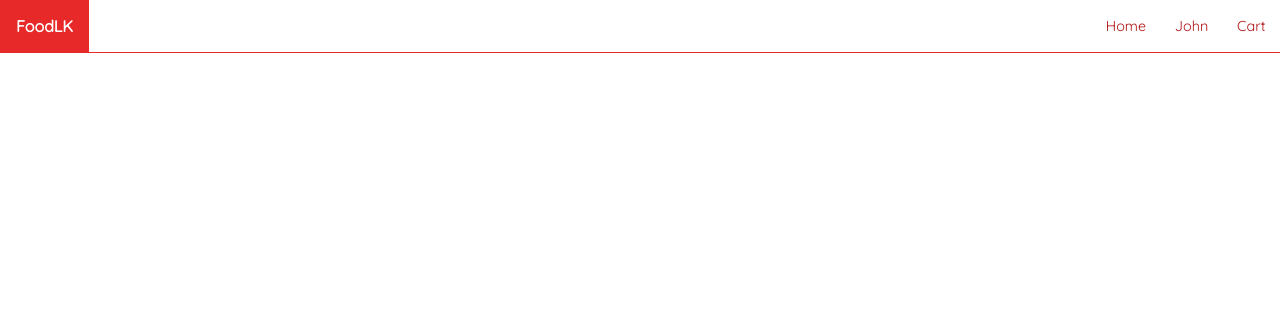
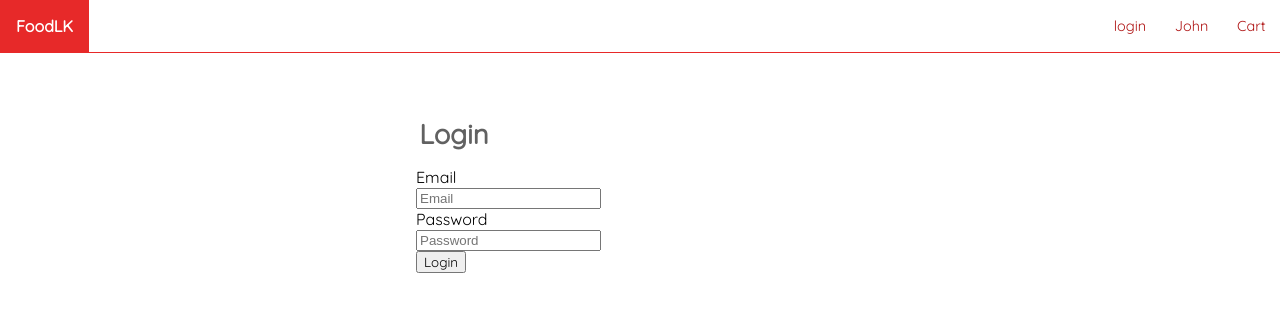
Before and after one commit to NavinduDahanayakeOfficial/foodlk, an Angular app in the folder frontend/: page /login in a window 1280 px wide. Before the commit this address led to /. Shown: the top 312 px of the page. Built offline with nearby package versions, Linux system fonts and the light colour scheme.

Commit message:
set login frontend

```diff
--- a/frontend/src/app/app-routing.module.ts
+++ b/frontend/src/app/app-routing.module.ts
@@ -4,13 +4,15 @@
 import { HomeComponent } from './components/pages/home/home.component';
 import { FoodPageComponent } from './components/pages/food-page/food-page.component';
 import { CartPageComponent } from './components/pages/cart-page/cart-page.component';
+import { LoginPageComponent } from './components/pages/login-page/login-page.component';
 
 const routes: Routes = [
   {path: '', component: HomeComponent},
   {path: 'search/:searchTerm', component: HomeComponent},
   {path: 'tag/:tag', component: HomeComponent},
   {path: 'food/:id', component: FoodPageComponent},
-  {path: 'cart-page', component: CartPageComponent}
+  {path: 'cart-page', component: CartPageComponent},
+  {path: 'login', component: LoginPageComponent},
 ];
 
 @NgModule({
--- /dev/null
+++ b/frontend/src/app/components/pages/login-page/login-page.component.css
@@ -0,0 +1,17 @@
+.container{
+    display: flex;
+    justify-content: center;
+    align-items: center;
+    height: 100%;
+    margin-top: 3rem;
+}
+
+.details{
+    width: 28rem;
+}
+
+form{
+    display: flex;
+    flex-direction: column;
+    justify-content: center;
+}
--- /dev/null
+++ b/frontend/src/app/components/pages/login-page/login-page.component.html
@@ -0,0 +1,30 @@
+<div class="container">
+    <div class="details">
+        <app-title title="Login"></app-title>
+
+        <form [formGroup]="loginForm" (ngSubmit)="submit()">
+            <div class="input-container">
+                <label >Email</label>
+                <div>
+                    <input type="email" placeholder="Email" formControlName="email"/>
+                </div>
+            </div>
+            <div class="error-list" *ngIf="fc.email.errors && isSubmitted">
+                <div *ngIf="fc.email.errors.required">Should not be empty</div>
+                <div *ngIf="fc.email.errors.email">Email is not valid</div>
+            </div>
+            <div class="input-container">
+                <label >Password</label>
+                <div>
+                    <input type="password" placeholder="Password" formControlName="password"/>
+                </div>
+            </div>
+            <div class="error-list" *ngIf="fc.password.errors && isSubmitted">
+                <div *ngIf="fc.password.errors.required">Should not be empty</div>
+            </div>
+            <div class="button">
+                <button type="submit">Login</button>
+            </div>
+        </form>
+    </div>
+</div>
--- /dev/null
+++ b/frontend/src/app/components/pages/login-page/login-page.component.ts
@@ -0,0 +1,39 @@
+import { Component, OnInit } from '@angular/core';
+import {FormBuilder, FormGroup, Validators} from '@angular/forms';
+
+@Component({
+  selector: 'app-login-page',
+  templateUrl: './login-page.component.html',
+  styleUrl: './login-page.component.css'
+})
+export class LoginPageComponent implements OnInit {
+
+  loginForm!: FormGroup;
+  isSubmitted = false;
+
+  constructor(private formBuilder: FormBuilder) { }
+
+  ngOnInit(): void {
+    this.loginForm = this.formBuilder.group({
+      email: ['', [Validators.required, Validators.email]],
+      password: ['', Validators.required]
+    })
+  }
+
+  get fc(){
+    return this.loginForm.controls;
+  }
+
+  submit(){
+    this.isSubmitted = true;
+    if(this.loginForm.invalid){
+      return;
+    }
+
+    alert(`email: ${this.fc.email.value}, password: ${this.fc.password.value}`)
+  }
+
+}
+
+
+//in Angular form input is called as FormControl
--- a/frontend/src/app/components/partials/header/header.component.html
+++ b/frontend/src/app/components/partials/header/header.component.html
@@ -4,7 +4,7 @@
     <nav>
       <ul>
         <li>
-          <a href="#" routerLink="/" routerLinkActive="active">Home</a>
+          <a href="#" routerLink="/login" routerLinkActive="active">login</a>
         </li>
         <li class="menu-container">
           <a href="#" routerLink="/dashboard" routerLinkActive="active">John</a>
```
Also changed, not shown: frontend/src/app/app.module.ts (+6 -2 lines), 1 other file (tests, documents, lock files or other folders).
